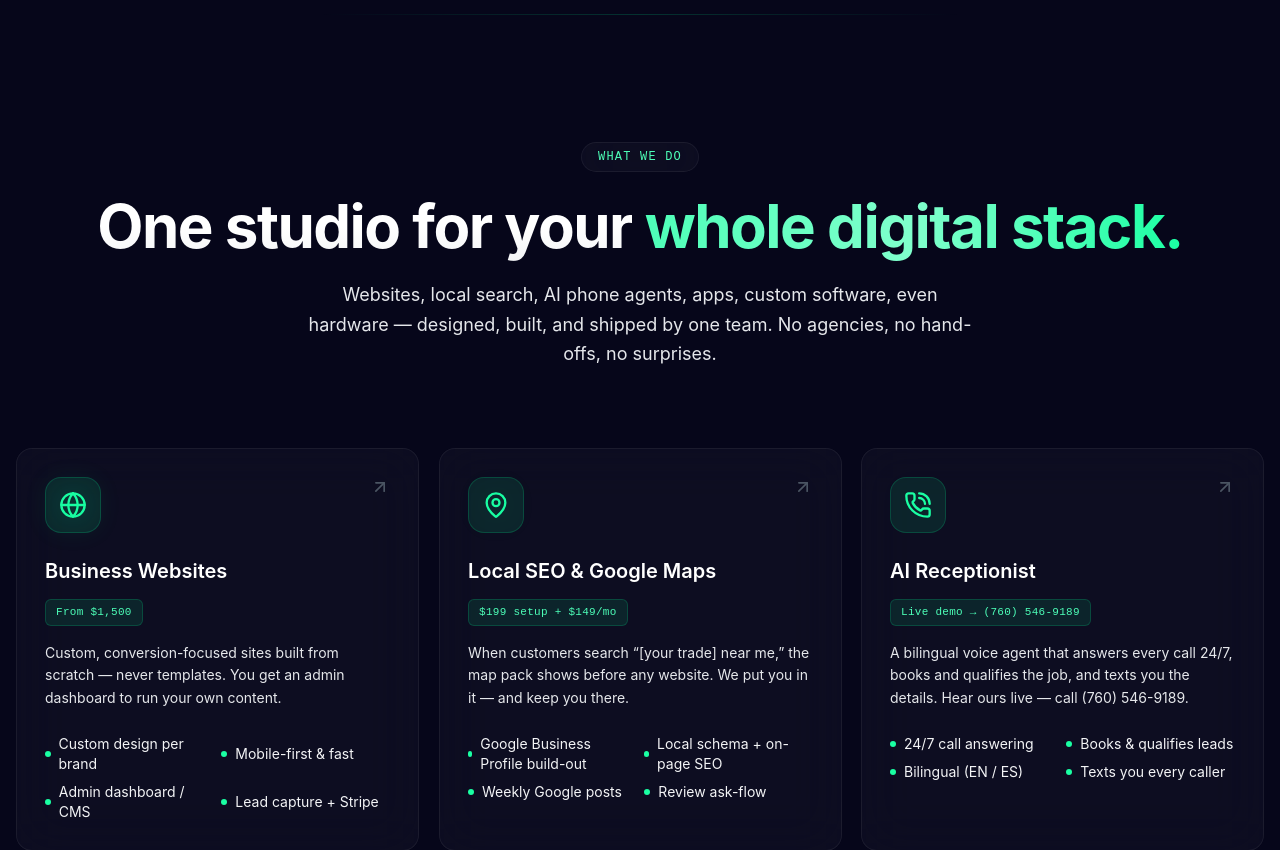
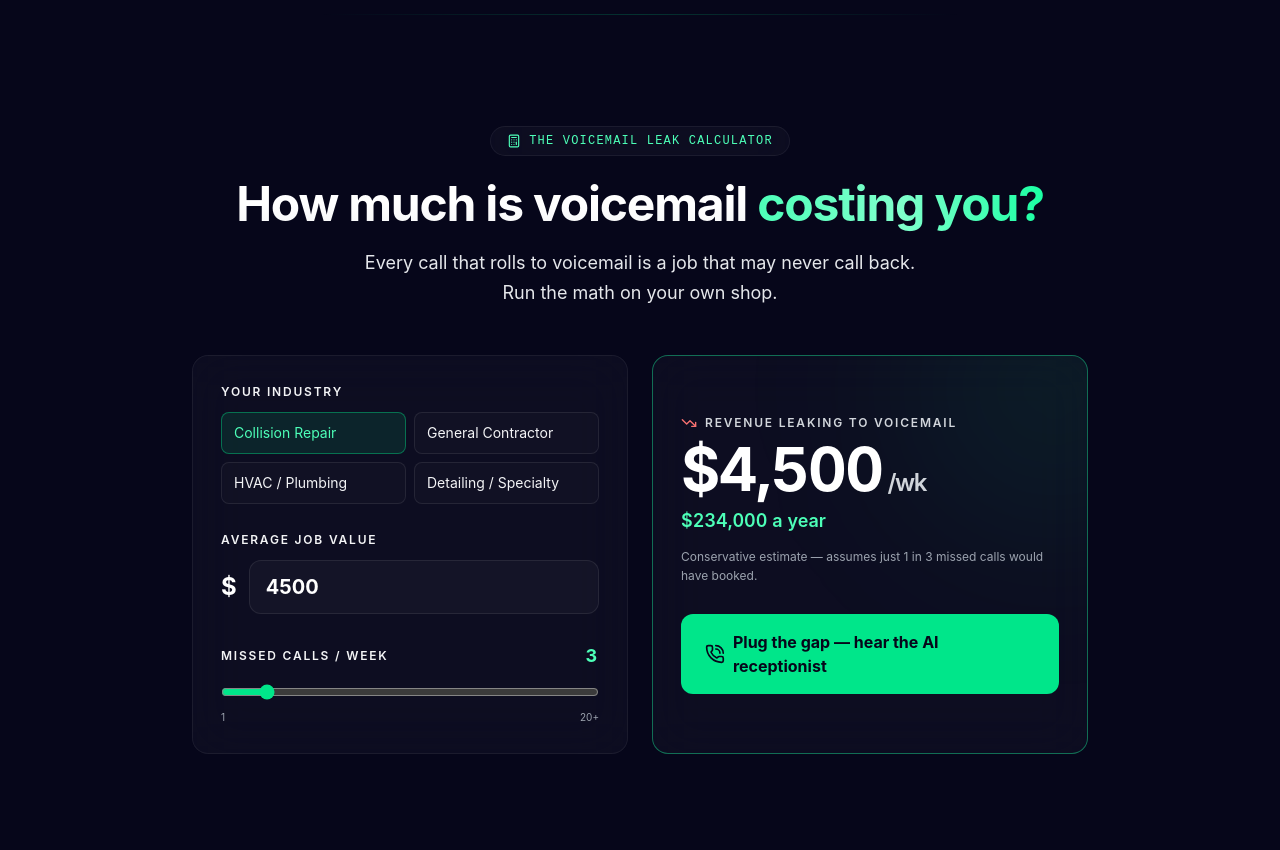
Before and after one commit to cheddarlebel-lab/circuit-coders, a Next.js app: page / in a window 1280 px wide. Shown: the part 2460-3310 px from the top of the page. Built offline with nearby package versions, Linux system fonts and the light colour scheme.

Commit message:
site: add interactive Voicemail Leak Calculator (lead-gen utility)
Co-Authored-By: Claude Opus 4.8 <noreply@anthropic.com>
Claude-Session: https://claude.ai/code/session_01Dqi58pRYdvZjgaiPPnAvDb

```diff
--- a/src/app/page.tsx
+++ b/src/app/page.tsx
@@ -7,6 +7,7 @@ import WebsiteDemos from "@/components/WebsiteDemos";
 import WebBuildPricing from "@/components/WebBuildPricing";
 import MissedCallCTA from "@/components/MissedCallCTA";
 import SystemArchitecture from "@/components/SystemArchitecture";
+import VoicemailCalculator from "@/components/VoicemailCalculator";
 import MockupStudio from "@/components/MockupStudio";
 import Process from "@/components/Process";
 import LiveMetrics from "@/components/LiveMetrics";
@@ -25,6 +26,7 @@ export default function Home() {
         <Hero />
         <MissedCallCTA />
         <SystemArchitecture />
+        <VoicemailCalculator />
         <Services />
         <Portfolio />
         <WebsiteDemos />
--- /dev/null
+++ b/src/components/VoicemailCalculator.tsx
@@ -0,0 +1,154 @@
+"use client";
+
+import { useState } from "react";
+import { motion } from "framer-motion";
+import { Calculator, PhoneCall, TrendingDown } from "lucide-react";
+
+const industries = [
+  { id: "collision", label: "Collision Repair", value: 4500 },
+  { id: "contractor", label: "General Contractor", value: 6000 },
+  { id: "hvac", label: "HVAC / Plumbing", value: 1200 },
+  { id: "detailing", label: "Detailing / Specialty", value: 350 },
+];
+
+const fmt = (n: number) =>
+  "$" + Math.round(n).toLocaleString("en-US");
+
+export default function VoicemailCalculator() {
+  const [industryId, setIndustryId] = useState("collision");
+  const [jobValue, setJobValue] = useState(4500);
+  const [missedPerWeek, setMissedPerWeek] = useState(3);
+
+  const pickIndustry = (id: string, value: number) => {
+    setIndustryId(id);
+    setJobValue(value);
+  };
+
+  // Conservative: assume 1 in 3 missed calls would have become a booked job.
+  const weeklyLeak = jobValue * missedPerWeek * (1 / 3);
+  const annualLeak = weeklyLeak * 52;
+
+  return (
+    <section id="leak-calculator" className="relative py-28 px-4">
+      <div className="absolute top-0 left-1/2 -translate-x-1/2 w-1/2 h-px bg-gradient-to-r from-transparent via-circuit-500/20 to-transparent" />
+
+      <div className="max-w-4xl mx-auto">
+        <motion.div
+          initial={{ opacity: 0, y: 30 }}
+          whileInView={{ opacity: 1, y: 0 }}
+          viewport={{ once: true }}
+          transition={{ duration: 0.8 }}
+          className="text-center mb-12"
+        >
+          <div className="inline-flex items-center gap-2 px-4 py-1.5 glass-card text-xs font-mono text-circuit-300 tracking-widest mb-6">
+            <Calculator className="w-3.5 h-3.5" />
+            THE VOICEMAIL LEAK CALCULATOR
+          </div>
+          <h2 className="text-3xl sm:text-4xl lg:text-5xl font-bold tracking-tight mb-5">
+            <span className="text-gradient-bright">How much is voicemail</span>{" "}
+            <span className="text-gradient">costing you?</span>
+          </h2>
+          <p className="text-gray-200 max-w-xl mx-auto text-lg leading-relaxed">
+            Every call that rolls to voicemail is a job that may never call back. Run the math on your own shop.
+          </p>
+        </motion.div>
+
+        <motion.div
+          initial={{ opacity: 0, y: 30 }}
+          whileInView={{ opacity: 1, y: 0 }}
+          viewport={{ once: true }}
+          transition={{ duration: 0.7 }}
+          className="grid md:grid-cols-2 gap-6 items-stretch"
+        >
+          {/* Inputs */}
+          <div className="glass-card rounded-2xl p-7 space-y-7">
+            <div>
+              <label className="block text-xs uppercase tracking-[0.15em] text-gray-100 mb-3 font-semibold">Your industry</label>
+              <div className="grid grid-cols-2 gap-2">
+                {industries.map((ind) => (
+                  <button
+                    key={ind.id}
+                    type="button"
+                    onClick={() => pickIndustry(ind.id, ind.value)}
+                    className={`px-3 py-2.5 rounded-lg border text-sm text-left transition-all ${
+                      industryId === ind.id
+                        ? "bg-circuit-500/10 border-circuit-500/40 text-circuit-300"
+                        : "bg-white/[0.02] border-white/[0.08] text-gray-100 hover:border-white/20"
+                    }`}
+                  >
+                    {ind.label}
+                  </button>
+                ))}
+              </div>
+            </div>
+
+            <div>
+              <label className="block text-xs uppercase tracking-[0.15em] text-gray-100 mb-3 font-semibold">
+                Average job value
+              </label>
+              <div className="flex items-center gap-3">
+                <span className="text-2xl font-bold text-white">$</span>
+                <input
+                  type="number"
+                  min={50}
+                  step={50}
+                  value={jobValue}
+                  onChange={(e) => setJobValue(Math.max(0, Number(e.target.value)))}
+                  className="w-full px-4 py-3 bg-white/[0.03] border border-white/[0.08] rounded-xl text-white text-xl font-bold focus:outline-none focus:border-circuit-500/40 transition-all"
+                />
+              </div>
+            </div>
+
+            <div>
+              <label className="flex items-center justify-between text-xs uppercase tracking-[0.15em] text-gray-100 mb-3 font-semibold">
+                <span>Missed calls / week</span>
+                <span className="text-circuit-300 text-lg font-bold normal-case">{missedPerWeek}</span>
+              </label>
+              <input
+                type="range"
+                min={1}
+                max={20}
+                value={missedPerWeek}
+                onChange={(e) => setMissedPerWeek(Number(e.target.value))}
+                className="w-full accent-circuit-500"
+              />
+              <div className="flex justify-between text-[10px] text-gray-400 mt-1">
+                <span>1</span>
+                <span>20+</span>
+              </div>
+            </div>
+          </div>
+
+          {/* Output */}
+          <div className="relative glass-card rounded-2xl p-7 flex flex-col justify-center overflow-hidden border-circuit-400/40">
+            <div className="absolute -top-24 -right-24 w-64 h-64 bg-circuit-500/10 rounded-full blur-[100px] pointer-events-none" />
+            <div className="relative z-10">
+              <div className="flex items-center gap-2 text-xs uppercase tracking-[0.15em] text-gray-300 font-semibold mb-2">
+                <TrendingDown className="w-4 h-4 text-red-400" />
+                Revenue leaking to voicemail
+              </div>
+              <div className="text-5xl sm:text-6xl font-bold text-white tracking-tight tabular-nums">
+                {fmt(weeklyLeak)}
+                <span className="text-2xl text-gray-300 font-semibold"> /wk</span>
+              </div>
+              <div className="text-lg text-circuit-300 font-semibold mt-2 tabular-nums">
+                {fmt(annualLeak)} a year
+              </div>
+              <p className="text-xs text-gray-400 mt-3 leading-relaxed">
+                Conservative estimate — assumes just 1 in 3 missed calls would have booked.
+              </p>
+
+              <a
+                href="tel:+17605469189"
+                className="group mt-7 inline-flex items-center justify-center gap-2 w-full px-6 py-4 bg-circuit-500 text-carbon-500 font-bold rounded-xl hover:bg-circuit-400 transition-all duration-300"
+              >
+                <PhoneCall className="w-5 h-5" />
+                Plug the gap — hear the AI receptionist
+              </a>
+            </div>
+          </div>
+        </motion.div>
+      </div>
+    </section>
+  );
+}
```
